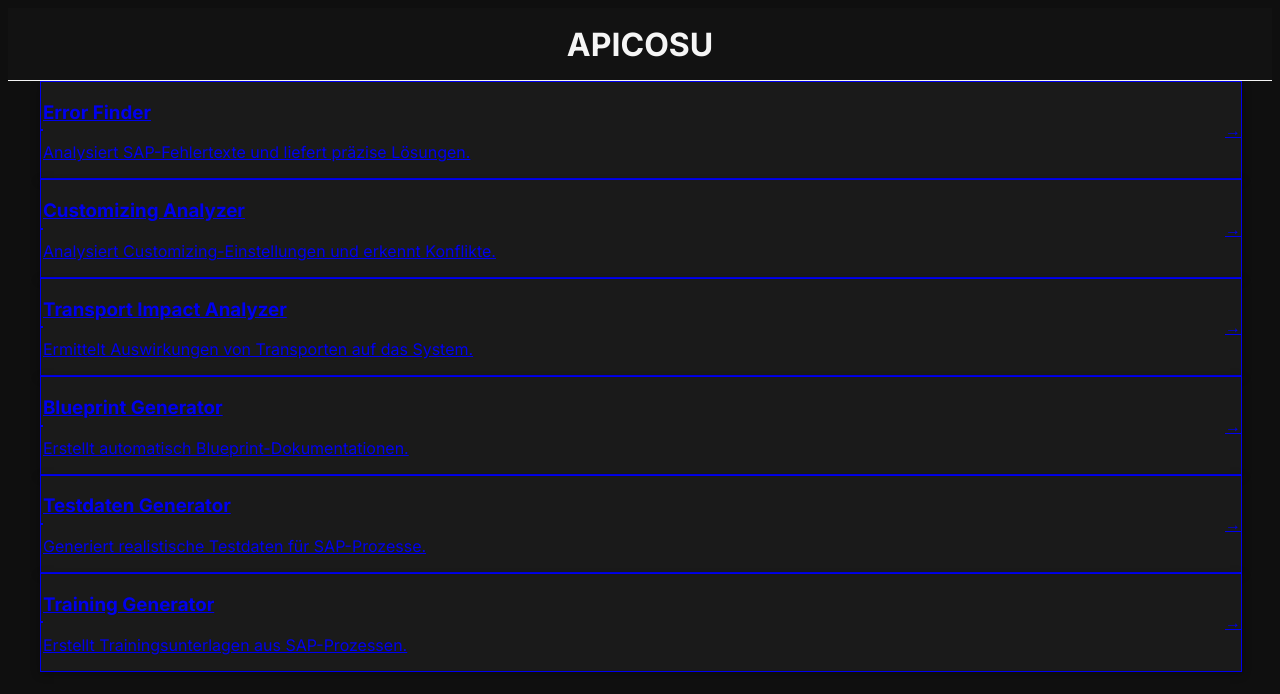
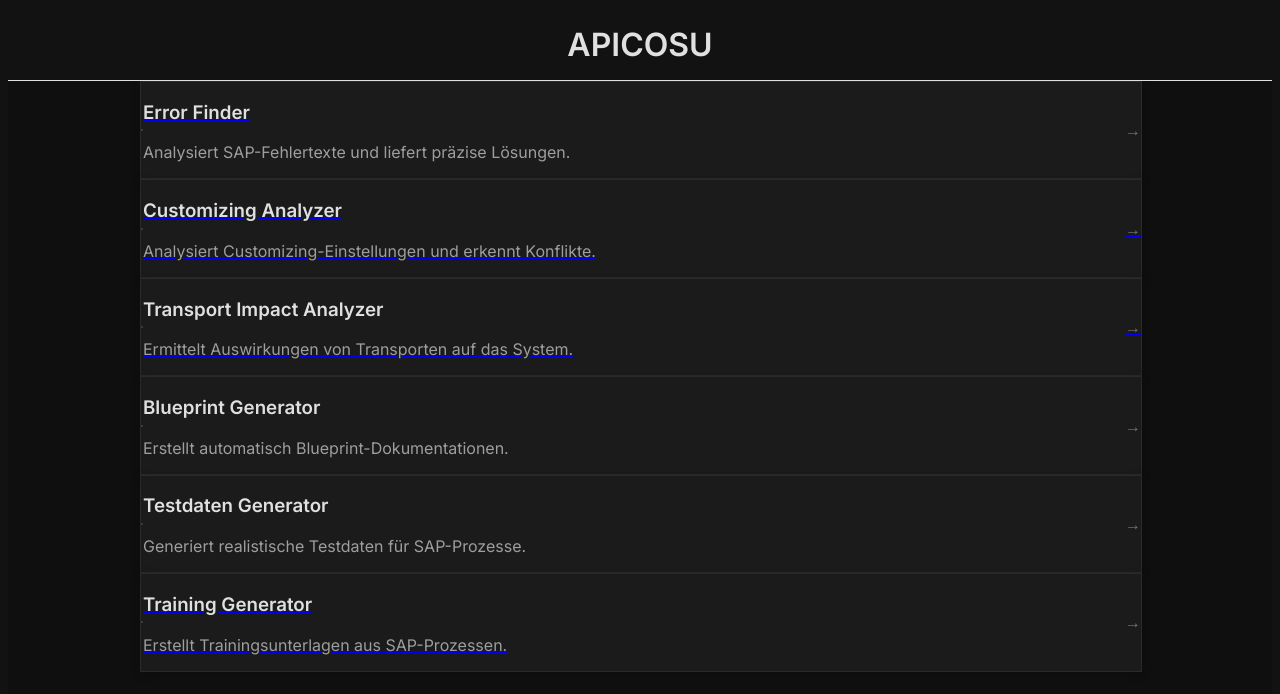
Before and after one commit to Mattesadmin/apicosu-app, a Next.js app: page / in a window 1280 px wide. Shown: the top 694 px of the page. Built offline with nearby package versions, Linux system fonts and the light colour scheme.

Commit message:
update outfit

```diff
--- a/app/components/ModuleCard.tsx
+++ b/app/components/ModuleCard.tsx
@@ -6,36 +6,32 @@
   description,
   href,
   icon: Icon,
-  className,
 }: {
   title: string;
   description: string;
   href: string;
   icon: any;
-  className?: string;
 }) {
   return (
     <Link
       href={href}
       className={cn(
-        "group relative w-full rounded-xl px-8 py-6 bg-[#1a1a1a] border border-white/10",
-        "flex items-center justify-between hover:bg-[#222] transition-all duration-200",
-        "shadow-[0_2px_8px_rgba(0,0,0,0.35)] hover:shadow-[0_3px_12px_rgba(0,0,0,0.45)]",
-        "cursor-pointer"
+        "group w-full rounded-xl px-8 py-6 bg-[#1b1b1b] border border-[#2a2a2a]",
+        "flex items-center justify-between hover:bg-[#232323] transition-all duration-200",
+        "shadow-[0_2px_8px_rgba(0,0,0,0.25)] hover:shadow-[0_4px_12px_rgba(0,0,0,0.35)]"
       )}
     >
       <div className="flex items-center gap-6">
-        <div className="w-14 h-14 bg-[#2a2a2a] rounded-lg flex items-center justify-center border border-white/10">
-          <Icon className="w-8 h-8 text-white" />
+        <div className="w-14 h-14 bg-[#2a2a2a] rounded-lg flex items-center justify-center border border-[#3a3a3a]">
+          <Icon className="w-8 h-8 text-[#cfd8dc]" />
         </div>
-
         <div>
-          <h3 className="text-lg font-semibold">{title}</h3>
-          <p className="text-sm text-gray-400">{description}</p>
+          <h3 className="text-lg font-semibold text-[#e0e0e0]">{title}</h3>
+          <p className="text-sm text-[#9e9e9e]">{description}</p>
         </div>
       </div>
 
-      <div className="text-gray-500 group-hover:text-white transition-colors text-xl">
+      <div className="text-[#757575] group-hover:text-[#e0e0e0] transition-colors text-xl">
         →
       </div>
     </Link>
--- a/app/globals.css
+++ b/app/globals.css
@@ -1,4 +1,4 @@
-@import url('https://fonts.googleapis.com/css2?family=Inter:wght@400;500;600;700&display=swap');
+@import url('https://fonts.googleapis.com/css2?family=Inter:wght@400;500;600&display=swap');
 
 @tailwind base;
 @tailwind components;
@@ -7,23 +7,8 @@
 html, body {
   min-height: 100%;
   font-family: 'Inter', sans-serif;
-  background: #0f0f0f;
-  color: #f5f5f5;
+  background: #121212;
+  color: #e0e0e0;
   -webkit-font-smoothing: antialiased;
   -moz-osx-font-smoothing: grayscale;
 }
-
-/* Scrollbar */
-::-webkit-scrollbar {
-  width: 10px;
-}
-::-webkit-scrollbar-track {
-  background: #0f0f0f;
-}
-::-webkit-scrollbar-thumb {
-  background: #333;
-  border-radius: 10px;
-}
-::-webkit-scrollbar-thumb:hover {
-  background: #555;
-}
--- a/app/page.tsx
+++ b/app/page.tsx
@@ -3,7 +3,7 @@
 
 export default function Home() {
   return (
-    <div className="max-w-[1200px] mx-auto px-8 flex flex-col gap-6">
+    <div className="max-w-[1000px] mx-auto px-8 flex flex-col gap-6">
       {modules.map((m) => (
         <ModuleCard
           key={m.href}
```
